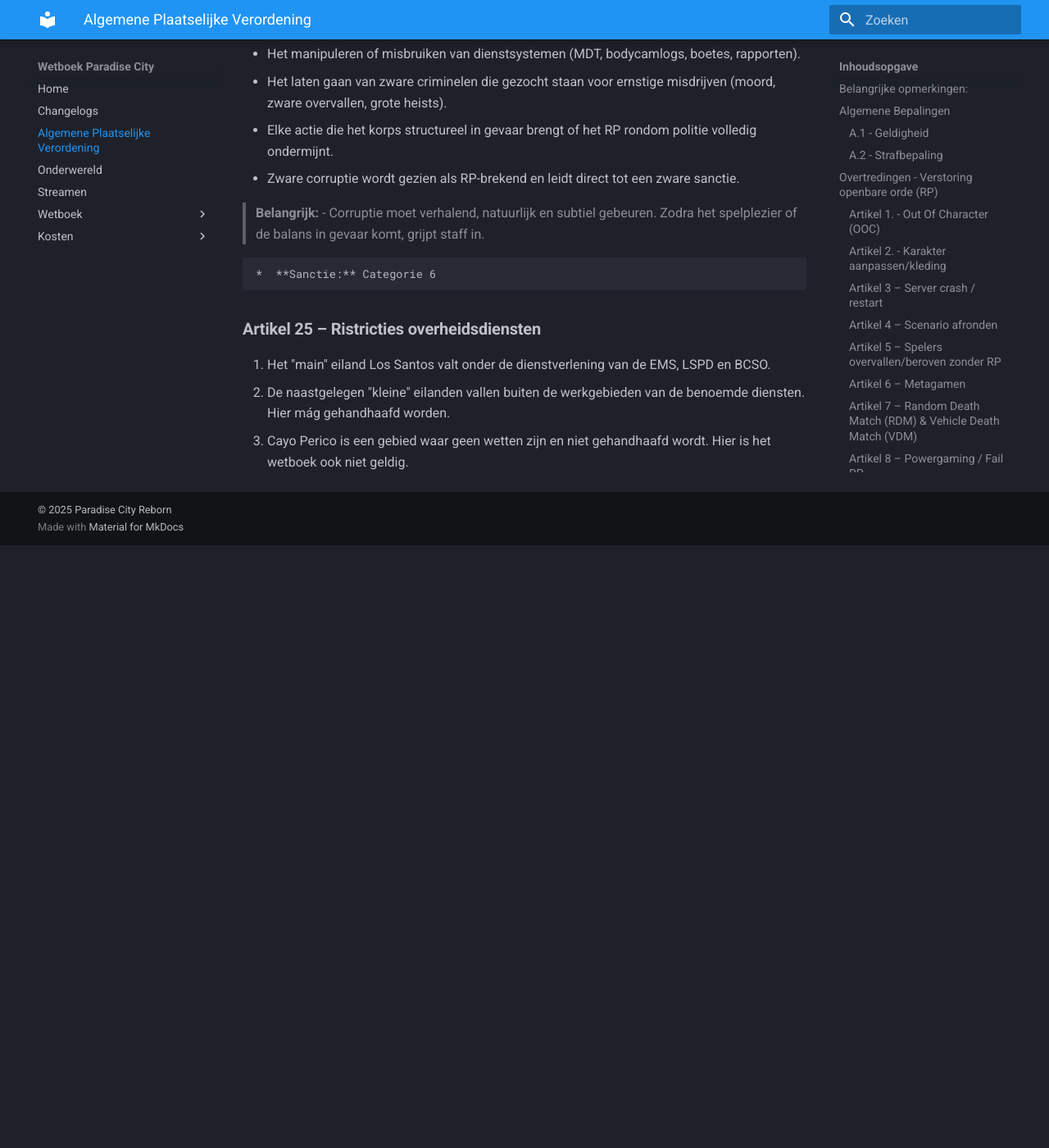
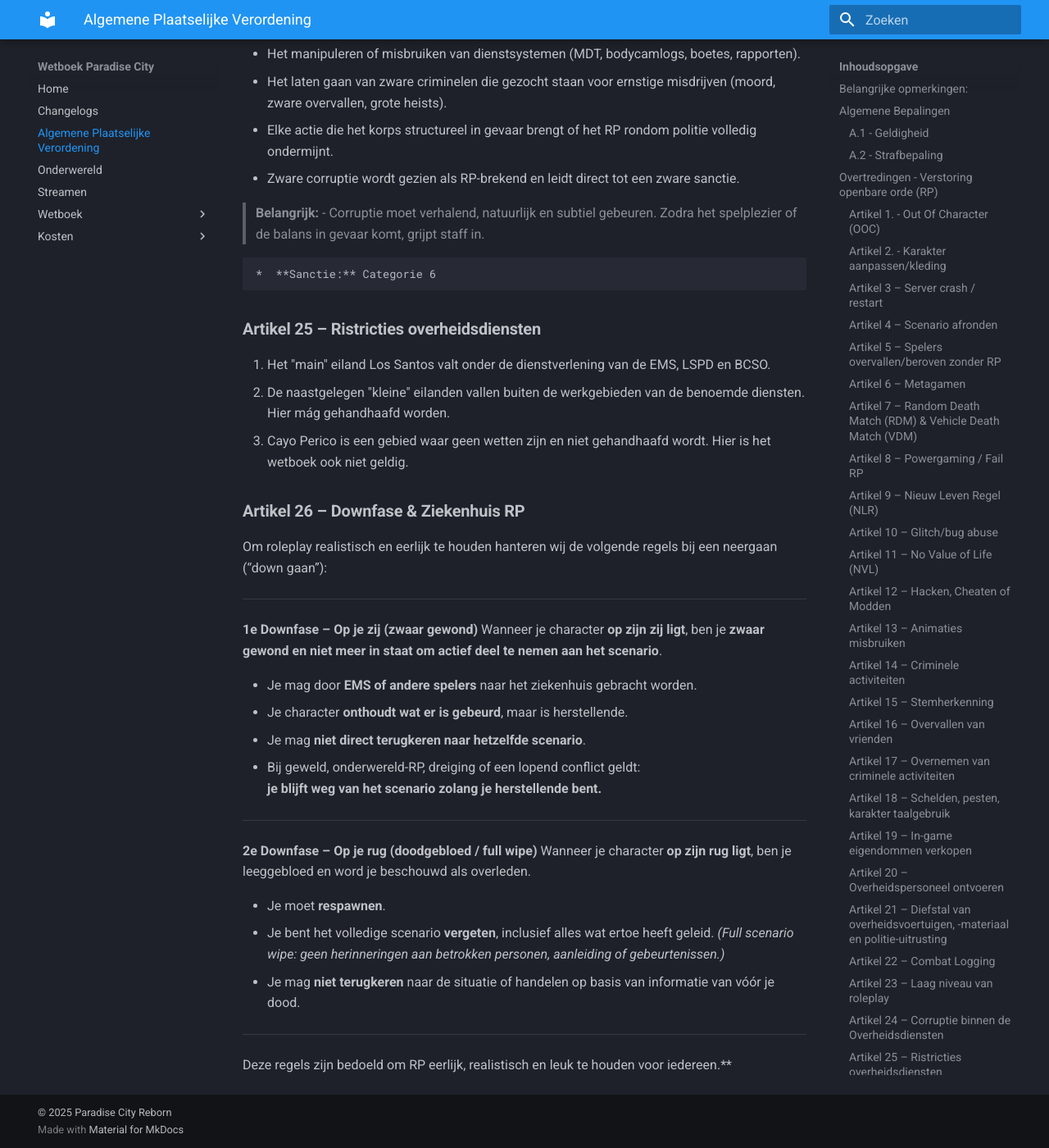
Before and after one commit to Paradise-City-Reborn/wetboek, an MkDocs documentation site: the page built from docs/apv.md, in a window 1280 px wide and 1400 px high, scrolled down 6297 px. Shown: the whole window at 82% size. Built offline with MkDocs 1.6.1 and Material for MkDocs 9.7.7, drawn with Linux system fonts in a browser that asks for light colours; comment, search, counter and statistics services are not loaded; before the commit the page ends 6962 px from its top, so only the background shows below that.

Commit message:
Changelog

```diff
--- a/docs/apv.md
+++ b/docs/apv.md
@@ -193,3 +193,32 @@ Corruptie door overheidspersoneel (Politie & Ambulance) is beperkt toegestaan, m
 1. Het "main" eiland Los Santos valt onder de dienstverlening van de EMS, LSPD en BCSO.
 2. De naastgelegen "kleine" eilanden vallen buiten de werkgebieden van de benoemde diensten. Hier mág gehandhaafd worden.
 3. Cayo Perico is een gebied waar geen wetten zijn en niet gehandhaafd wordt. Hier is het wetboek ook niet geldig.
+
+### **Artikel 26 – Downfase & Ziekenhuis RP**
+
+Om roleplay realistisch en eerlijk te houden hanteren wij de volgende regels bij een neergaan (“down gaan”):
+
+---
+
+**1e Downfase – Op je zij (zwaar gewond)**
+Wanneer je character **op zijn zij ligt**, ben je **zwaar gewond en niet meer in staat om actief deel te nemen aan het scenario**.
+
+- Je mag door **EMS of andere spelers** naar het ziekenhuis gebracht worden.
+- Je character **onthoudt wat er is gebeurd**, maar is herstellende.
+- Je mag **niet direct terugkeren naar hetzelfde scenario**.
+- Bij geweld, onderwereld-RP, dreiging of een lopend conflict geldt:
+  **je blijft weg van het scenario zolang je herstellende bent.**
+
+---
+
+**2e Downfase – Op je rug (doodgebloed / full wipe)**
+Wanneer je character **op zijn rug ligt**, ben je leeggebloed en word je beschouwd als overleden.
+
+- Je moet **respawnen**.
+- Je bent het volledige scenario **vergeten**, inclusief alles wat ertoe heeft geleid.
+  *(Full scenario wipe: geen herinneringen aan betrokken personen, aanleiding of gebeurtenissen.)*
+- Je mag **niet terugkeren** naar de situatie of handelen op basis van informatie van vóór je dood.
+
+---
+
+Deze regels zijn bedoeld om RP eerlijk, realistisch en leuk te houden voor iedereen.**
```
Also changed, not shown: docs/changelogs.md (+3 -0 lines).
